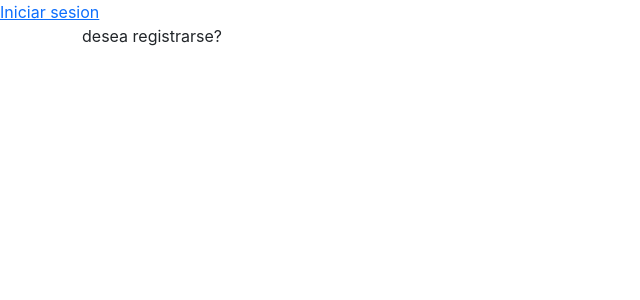
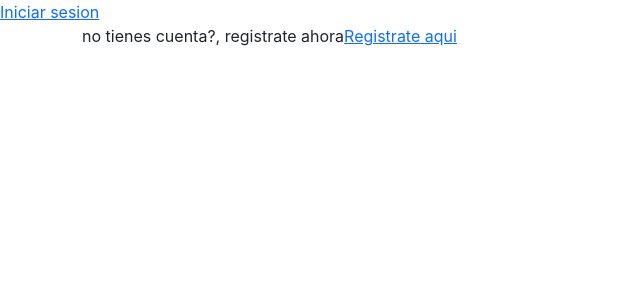
Before and after one commit to Technology-Warfare/Project-ciclo3, a React (Create React App) app in the folder tesla/: page /#/login in a window 1280 px wide. Shown: the top 300 px of the page, without its empty margins (0-640 px from the left). Built offline with nearby package versions, Linux system fonts and the light colour scheme.

Commit message:
creacion esquema inicio, login y creacion rutas con react-router-dom

```diff
--- a/tesla/src/App.js
+++ b/tesla/src/App.js
@@ -5,6 +5,7 @@ import './App.css';
 import Navbar from './components/Navbar';
 import home from './Pages/home';
 import login from './Pages/login';
+import Registro from './Pages/registro';
 
 
 function App() {
@@ -19,6 +20,9 @@ function App() {
           <Route exact
             path="/login"
             component={login} />
+          <Route exact
+            path="/registrarse"
+            component={Registro} />
         </Switch>
       </HashRouter>
     </div>
--- a/tesla/src/Pages/login.js
+++ b/tesla/src/Pages/login.js
@@ -1,11 +1,13 @@
 import React from "react";
+import { Link } from "react-router-dom";
 
 const login = () => {
     return(
         <React.Fragment>
             <div className="container">
                 <div className="registro">
-                    desea registrarse?
+                    no tienes cuenta?, registrate ahora
+                    <Link to="/registrarse">Registrate aqui</Link>
                 </div>
             </div>
         </React.Fragment>
--- /dev/null
+++ b/tesla/src/Pages/registro.js
@@ -0,0 +1,11 @@
+import React from "react";
+
+const Registro = () => {
+    return(
+        <React.Fragment>
+            esta es la pagina del registro
+        </React.Fragment>
+    );
+}
+
+export default Registro;
```
